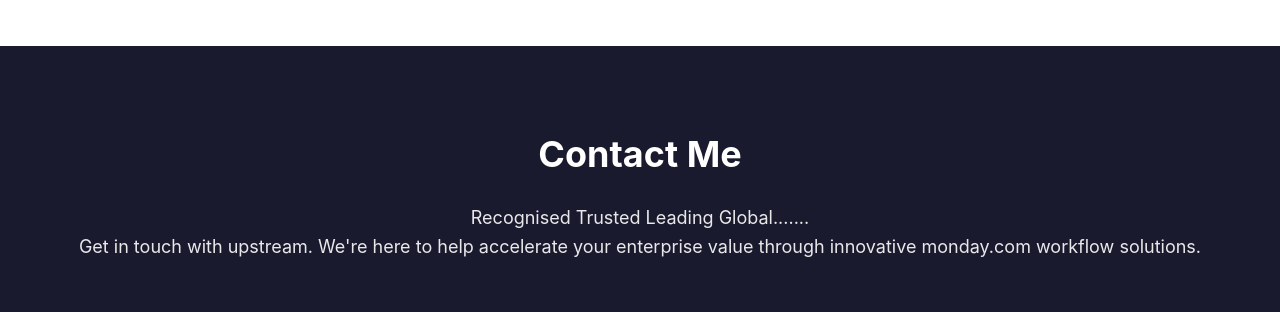
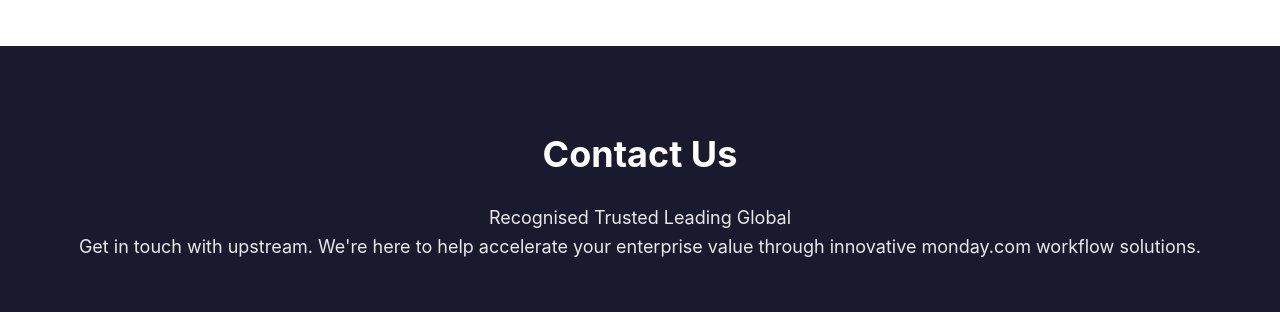
Before and after one commit to aniket-upstreamtech03/Sample-jenkins-test, a website: page contact.html in a window 1280 px wide. Shown: the part 1580-1892 px from the top of the page. Drawn offline with Linux system fonts and the light colour scheme.

Commit message:
update contact page to

```diff
--- a/contact.html
+++ b/contact.html
@@ -431,9 +431,9 @@
     <!-- Contact Section -->
     <section id="contact" class="contact-section">
         <div class="contact-container">
-            <h2>Contact Me</h2>
+            <h2>Contact Us</h2>
             <p class="contact-subtitle">
-                Recognised Trusted Leading Global.......<br>
+                Recognised Trusted Leading Global<br>
                 Get in touch with upstream. We're here to help accelerate your enterprise value through innovative monday.com workflow solutions.
             </p>
 
```
